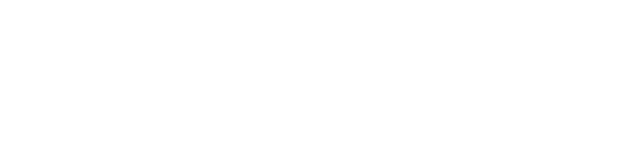
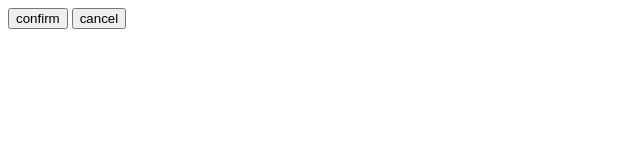
Before and after one commit to acciojob/confirm-and-alert-sudhipkumar, a website: page main.html in a window 1280 px wide. Shown: the whole page, without its empty margins (0-640 px from the left). Drawn offline with Linux system fonts and the light colour scheme.

Commit message:
created a submission

```diff
--- a/main.html
+++ b/main.html
@@ -8,6 +8,8 @@
 
 <body>
 	<!-- the entire body must be written by student -->
+	<button>confirm</button>
+	<button>cancel</button>
     <script type="text/javascript" src="./script.js">
 </script>
 
```
